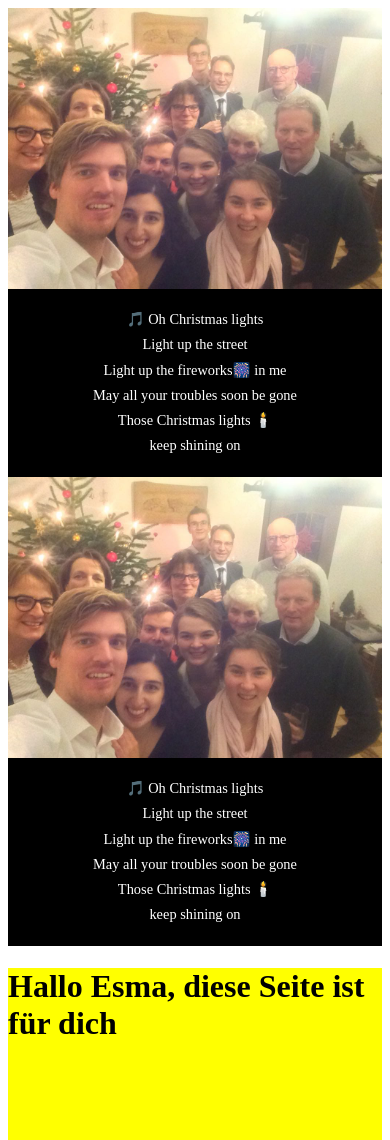
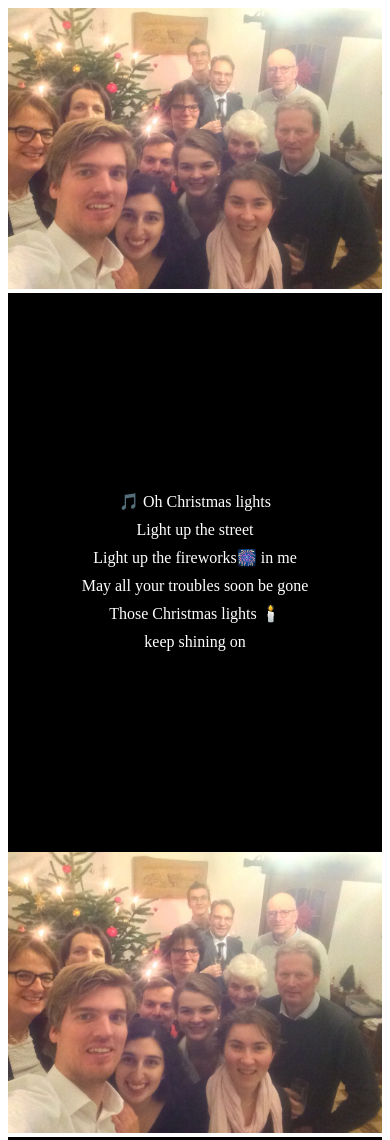
Before and after one commit to dberkenheide/forEsma, a website: page index.html in a window 390 px wide. Shown: the top 1140 px of the page. Drawn offline with Linux system fonts and the light colour scheme.

Commit message:
Vollbild angepasst.

```diff
--- a/index.html
+++ b/index.html
@@ -11,7 +11,9 @@
 
 <body>
     <div class="grid-container">
-        <img src="img/weihnachten_gruppenfoto.jpg">
+        <div>
+            <img src="img/weihnachten_gruppenfoto.jpg">
+        </div>
         <div class="text-part">
             🎵 Oh Christmas lights<br>
             Light up the street<br>
@@ -22,7 +24,9 @@
         </div>
     </div>
     <div class="grid-container-reversed">
-        <img src="img/weihnachten_gruppenfoto.jpg">
+        <div>
+            <img src="img/weihnachten_gruppenfoto.jpg">
+        </div>
         <div class="text-part">
             🎵 Oh Christmas lights<br>
             Light up the street<br>
--- a/main.css
+++ b/main.css
@@ -22,6 +22,8 @@ h1 {
 }
 
 .grid-container {
+    height: 100%;
+
     display: grid;
     grid-template-areas:
         "image-area text-area";
@@ -29,6 +31,8 @@ h1 {
 }
 
 .grid-container-reversed {
+    height: 100%;
+
     display: grid;
     grid-template-areas:
         "text-area image-area";
@@ -40,6 +44,7 @@ h1 {
 
     align-items: center;
     justify-content: center;
+
     text-align: center;
     line-height: 1.75;
     font-size: 150%;
@@ -62,11 +67,11 @@ h1 {
         grid-template-areas:
             "image-area"
             "text-area";
-        grid-template-rows: auto auto;
+        grid-template-rows: auto 1fr;
     }
 
     .text-part {
-        font-size: 90%;
+        font-size: 100%;
     }
 }
 
```
